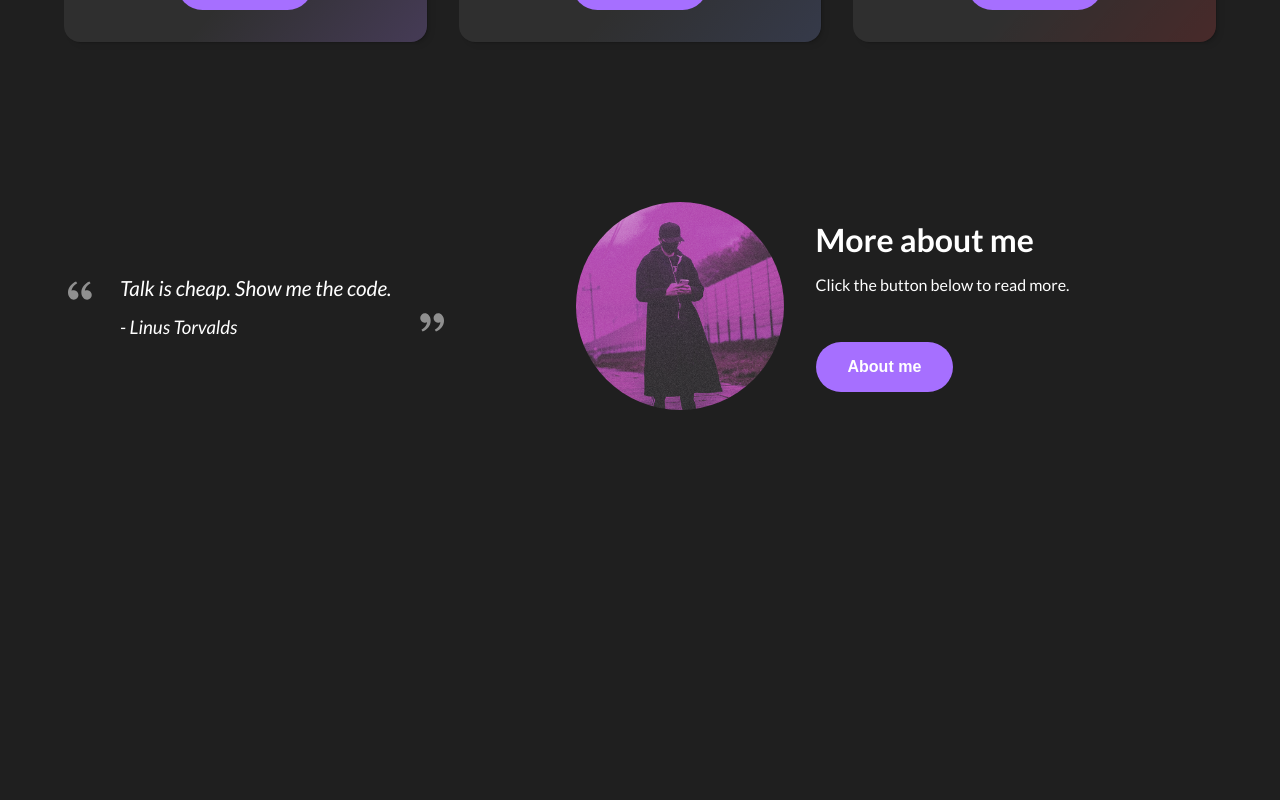
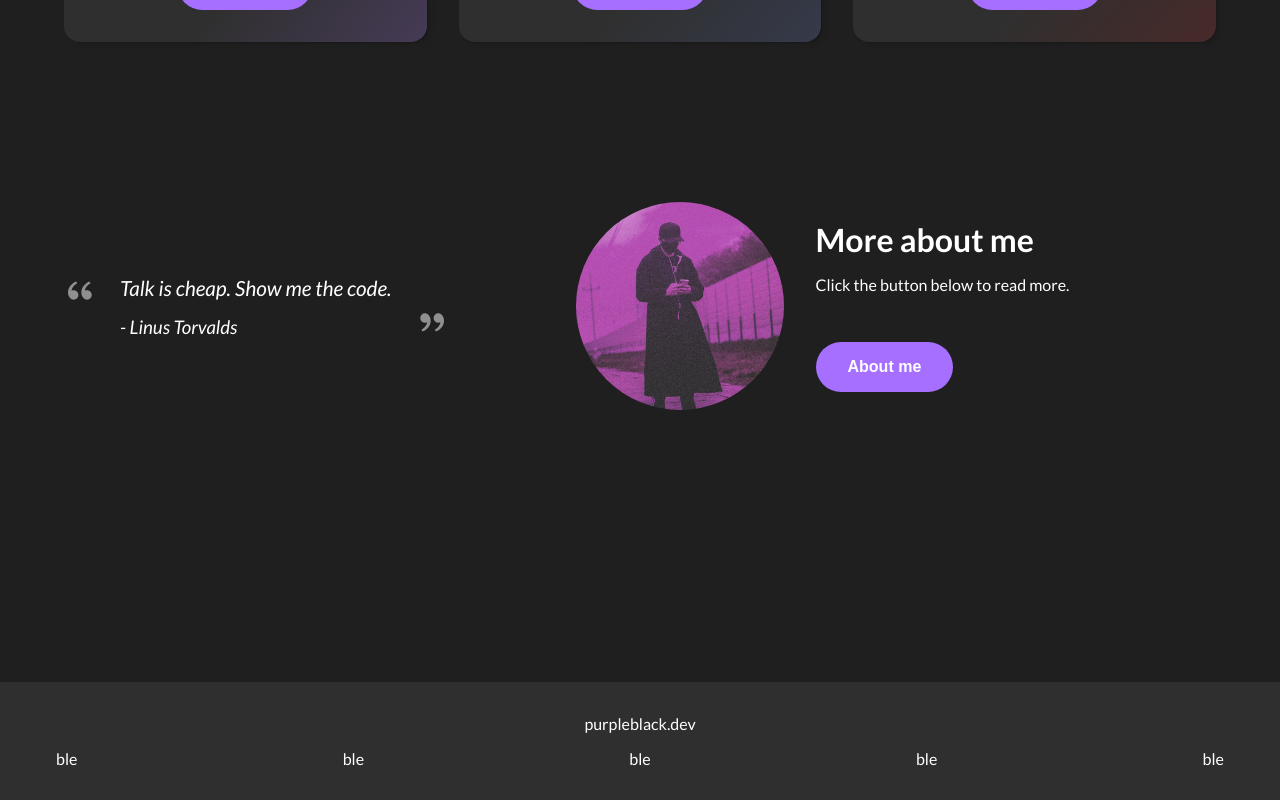
Before and after one commit to goodideagiver/purple-dev-react, a React (Create React App) app: page / in a window 1280 px wide. Shown: the part 1471-2271 px from the top of the page. Before the commit the page ends 2073 px from the top, so only its background shows below. Built offline with nearby package versions, Linux system fonts and the light colour scheme.

Commit message:
added footer base

```diff
--- /dev/null
+++ b/src/components/UI/Footer/Footer.js
@@ -0,0 +1,20 @@
+import classes from './Footer.module.css';
+
+const Footer = () => {
+	const links = ['ble', 'ble', 'ble', 'ble', 'ble'];
+
+	return (
+		<footer className={classes.footer}>
+			<p className={classes.title}>purpleblack.dev</p>
+			<ul className={classes.list}>
+				{links.map((link) => (
+					<li>
+						<a className={classes.link}>{link}</a>
+					</li>
+				))}
+			</ul>
+		</footer>
+	);
+};
+
+export default Footer;
--- /dev/null
+++ b/src/components/UI/Footer/Footer.module.css
@@ -0,0 +1,23 @@
+.footer {
+	background-color: var(--bg-secondary);
+	margin-top: 5rem;
+	padding: 2rem;
+}
+
+.list {
+	display: flex;
+	list-style: none;
+	justify-content: space-between;
+	max-width: var(--website-width);
+	margin: auto;
+	flex-wrap: wrap;
+}
+
+.title {
+	text-align: center;
+	margin-bottom: 1rem;
+}
+
+.link {
+	padding: 1rem;
+}
--- a/src/components/content/contact/contact.module.css
+++ b/src/components/content/contact/contact.module.css
@@ -3,6 +3,7 @@
 	grid-template-columns: repeat(auto-fit, minmax(min(320px, 100%), 1fr));
 	gap: 3rem;
 	width: 100%;
+	min-height: 70vh;
 }
 
 .header-image {
--- a/src/components/content/contact/contactOptions/ContactOptions.js
+++ b/src/components/content/contact/contactOptions/ContactOptions.js
@@ -23,7 +23,7 @@ const ContactOptions = () => {
 
 	return (
 		<div>
-			<h2>Contact options</h2>
+			<h3>Contact options</h3>
 			<ul className={styles.list}>
 				<li>
 					<a href='https://discord.gg/kGsCDes7VU'>
--- a/src/components/content/content.js
+++ b/src/components/content/content.js
@@ -6,6 +6,7 @@ import Home from './home/Home';
 
 import { useContext } from 'react';
 import ActiveSection from '../../store/active-section';
+import Footer from '../UI/Footer/Footer';
 
 const Content = () => {
 	const { visibleSection } = useContext(ActiveSection);
@@ -35,6 +36,11 @@ const Content = () => {
 		}
 	};
 
-	return <main className={styles.padding}>{returnedComponent()}</main>;
+	return (
+		<>
+			<main className={styles.padding}>{returnedComponent()}</main>
+			<Footer />
+		</>
+	);
 };
 export default Content;
--- a/src/index.css
+++ b/src/index.css
@@ -9,6 +9,7 @@ body {
 	font-family: 'Lato', sans-serif;
 	background: var(--bg-primary);
 	color: var(--font-primary);
+	min-height: 100vh;
 }
 
 * {
```
